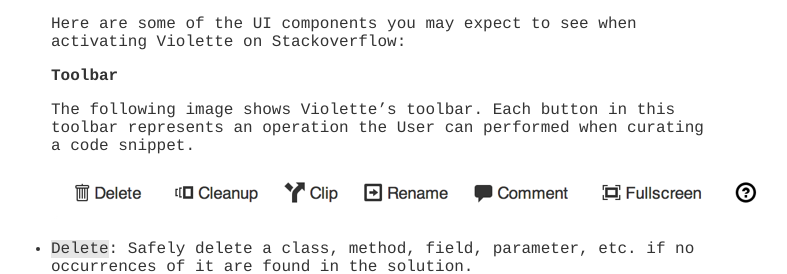
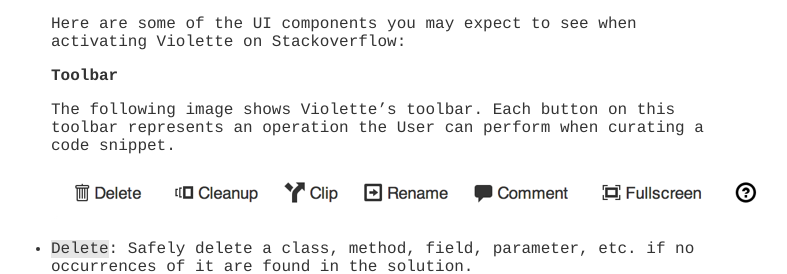
Before and after one commit to hsanchez/hsanchez.github.io, a Jekyll site: the page built from posts/thesiswork/tools/_posts/2014-07-22-violette.md, in a window 1280 px wide and 900 px high. Shown: the part 341-615 px from the top of the window, without its empty margins (259-1046 px from the left). Built offline with Jekyll 4.4.1, drawn with Linux system fonts in a browser that asks for light colours; Markdown is read by kramdown in place of the engine named in the settings.

Commit message:
fixed typoS

```diff
--- a/posts/thesiswork/tools/_posts/2014-07-22-violette.md
+++ b/posts/thesiswork/tools/_posts/2014-07-22-violette.md
@@ -13,7 +13,7 @@
 
 ### Toolbar
 
-The following image shows Violette's toolbar. Each button in this toolbar represents an operation the User can performed when curating a code snippet.
+The following image shows Violette's toolbar. Each button on this toolbar represents an operation the User can perform when curating a code snippet.
 
 ![Violette's Toolbar]({{site.url}}/static/toolbar.png)
 
@@ -28,8 +28,7 @@
 
 ### Footer
 
-The following image shows Violette's footer. The first two buttons will show up
-only when the found code snippet lacks of a Class wrapping a method or a sequence of Java statements or when the found code snippet contains syntax errors. The rest of the components will be available when the code is being edited.
+The following image shows Violette's footer. The first two buttons will show up only when the found code snippet lacks of a Class wrapping a method or a sequence of Java statements or when the found code snippet contains syntax errors. The rest of the components will be available when the code is being edited.
 
 ![Violette's Footer]({{site.url}}/static/stepin.png)
 
```
